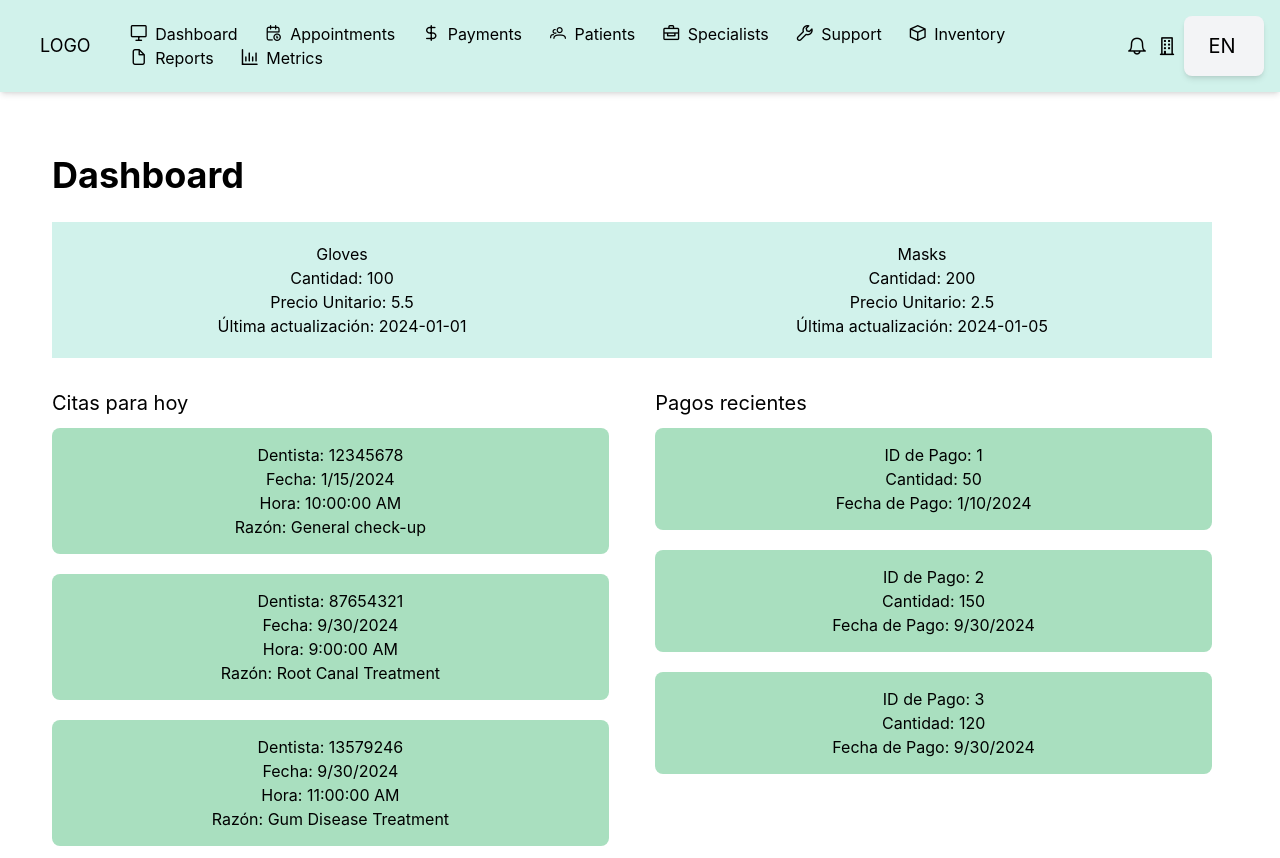
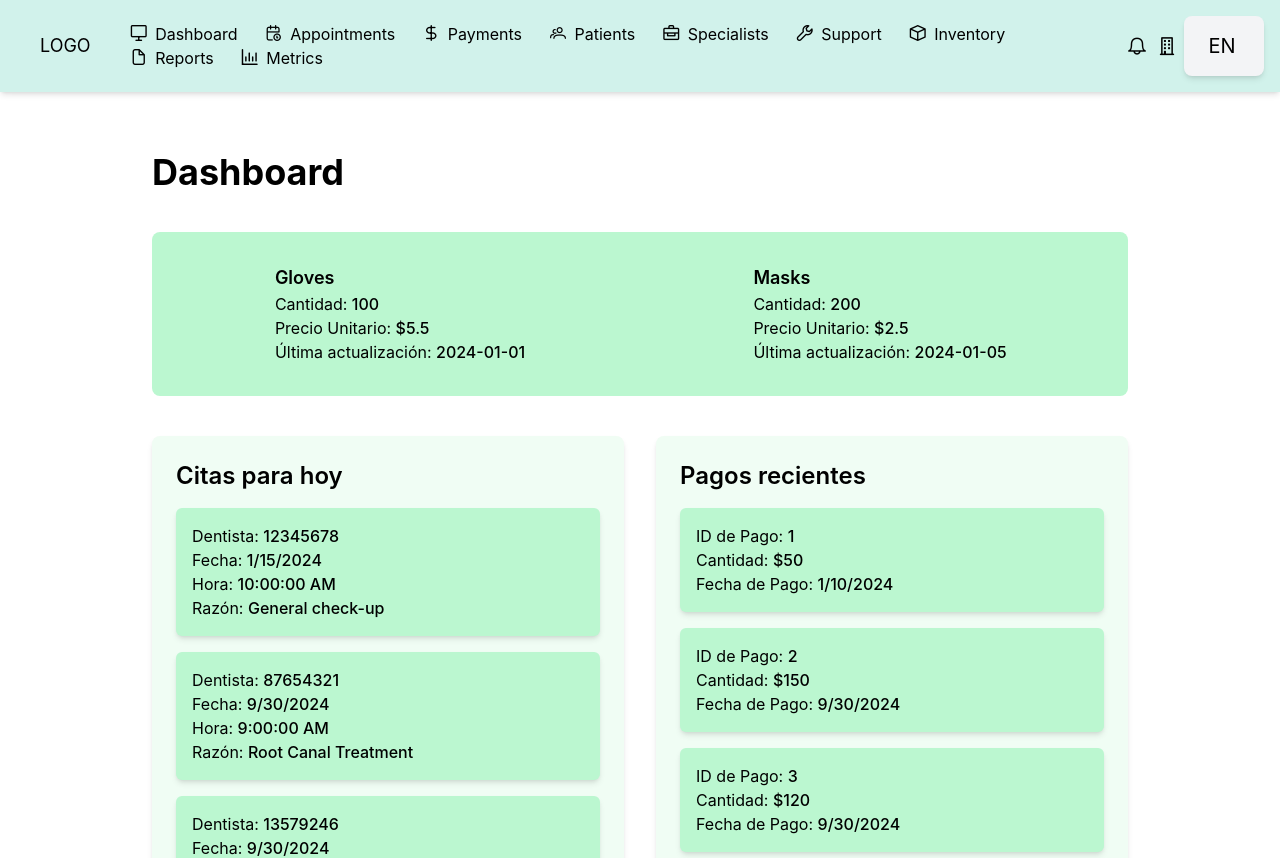
Before and after one commit to TF-AplicacionesWeb/Dentify, a Vue app: page /home/dashboard in a window 1280 px wide. Shown: the top 858 px of the page. Built offline with nearby package versions, Linux system fonts and the light colour scheme; data requests are answered from the project's data file.

Commit message:
Refactorizacion componente dashboard

```diff
--- /dev/null
+++ b/src/Dentify/components/Home/Dashboard/models/appointment.entity.js
@@ -0,0 +1,14 @@
+export class Appointment {
+    constructor(id, dentistDni, userId, appointmentDate, reason, completed = false, reminderSent = false, durationMinutes = 30, paymentId = null, paymentStatus = false) {
+        this.id = id;
+        this.dentistDni = dentistDni;
+        this.userId = userId;
+        this.appointmentDate = appointmentDate;
+        this.reason = reason;
+        this.completed = completed;
+        this.reminderSent = reminderSent;
+        this.durationMinutes = durationMinutes;
+        this.paymentId = paymentId;
+        this.paymentStatus = paymentStatus;
+    }
+}
--- /dev/null
+++ b/src/Dentify/components/Home/Dashboard/models/inventory.entity.js
@@ -0,0 +1,10 @@
+export class Inventory {
+    constructor(id, materialName, quantity, unitPrice, lastUpdated, userId) {
+        this.id = id;
+        this.materialName = materialName;
+        this.quantity = quantity;
+        this.unitPrice = unitPrice;
+        this.lastUpdated = lastUpdated;
+        this.userId = userId;
+    }
+}
--- /dev/null
+++ b/src/Dentify/components/Home/Dashboard/models/payment.entity.js
@@ -0,0 +1,7 @@
+export class Payment {
+    constructor(id, amount, paymentDate) {
+        this.id = id;
+        this.amount = amount;
+        this.paymentDate = paymentDate;
+    }
+}
--- a/src/Dentify/components/Home/Dashboard/pages/dashboard.page.vue
+++ b/src/Dentify/components/Home/Dashboard/pages/dashboard.page.vue
@@ -7,93 +7,76 @@ export default {
     return {
       inventory: [],
       appointments: [],
-      payments: []
+      payments: [],
+      dashboardApiService: new DashboardApiService(),
     };
   },
   created() {
     this.fetchData();
   },
   methods: {
-    fetchData() {
-      // Obtener datos de inventario
-      DashboardApiService.getInventory()
-          .then((response) => {
-            this.inventory = response.data;
-          })
-          .catch((error) => {
-            console.error("Error al obtener inventario:", error);
-          });
-
-      // Obtener datos de citas
-      DashboardApiService.getAppointments()
-          .then((response) => {
-            this.appointments = response.data;
-          })
-          .catch((error) => {
-            console.error("Error al obtener citas:", error);
-          });
-
-      // Obtener datos de pagos
-      DashboardApiService.getPayments()
-          .then((response) => {
-            this.payments = response.data;
-          })
-          .catch((error) => {
-            console.error("Error al obtener pagos:", error);
-          });
+    async fetchData() {
+      try {
+        this.inventory = await this.dashboardApiService.getInventory();
+        this.appointments = await this.dashboardApiService.getAppointments();
+        this.payments = await this.dashboardApiService.getPayments();
+      } catch (error) {
+        console.error("Error al obtener datos:", error);
+      }
     }
   }
 };
 </script>
 
 <template>
-  <div class="dashboard-container mt-24">
-    <h1 class="dashboard-title">Dashboard</h1>
-    <!-- Lista de inventario -->
-    <div class="cards-bar">
-      <pv-card
-          v-for="item in inventory"
-          :key="item.material_id"
-          class="dashboard-card info-card"
-      >
-        <template #content>
-          <p>{{ item.material_name }}</p>
-          <p>Cantidad: {{ item.quantity }}</p>
-          <p>Precio Unitario: {{ item.unit_price }}</p>
-          <p>Última actualización: {{ item.last_updated }}</p>
-        </template>
-      </pv-card>
+  <div class="mt-24 p-6 max-w-5xl mx-auto">
+    <h1 class="text-left text-4xl font-bold mb-10">Dashboard</h1>
+
+    <div class="dashboard-container bg-green-200 p-4 rounded-lg mb-10">
+      <div class="grid grid-cols-1 md:grid-cols-4 gap-4 justify-center items-center">
+        <pv-card
+            v-for="item in inventory"
+            :key="item.material_id"
+            class="bg-green-200 p-4"
+        >
+          <template #content>
+            <p class="font-semibold text-lg">{{ item.material_name }}</p>
+            <p>Cantidad: <span class="font-medium">{{ item.quantity }}</span></p>
+            <p>Precio Unitario: <span class="font-medium">${{ item.unit_price }}</span></p>
+            <p>Última actualización: <span class="font-medium">{{ item.last_updated }}</span></p>
+          </template>
+        </pv-card>
+      </div>
     </div>
 
-    <div class="appointments-payments-container">
-      <div class="appointments">
-        <h2>Citas para hoy</h2>
+    <div class="flex flex-col md:flex-row gap-8">
+      <div class="w-full md:w-1/2 bg-green-50 p-6 rounded-lg shadow-md">
+        <h2 class="text-2xl font-semibold mb-4 text-left">Citas para hoy</h2>
         <pv-card
             v-for="appointment in appointments"
             :key="appointment.appointment_id"
-            class="dashboard-card appointments-card"
+            class="bg-green-200 mb-4 p-4 rounded-md shadow-md"
         >
           <template #content>
-            <p>Dentista: {{ appointment.dentist_dni }}</p>
-            <p>Fecha: {{ new Date(appointment.appointment_date).toLocaleDateString() }}</p>
-            <p>Hora: {{ new Date(appointment.appointment_date).toLocaleTimeString() }}</p>
-            <p>Razón: {{ appointment.reason }}</p>
+            <p>Dentista: <span class="font-medium">{{ appointment.dentist_dni }}</span></p>
+            <p>Fecha: <span class="font-medium">{{ new Date(appointment.appointment_date).toLocaleDateString() }}</span></p>
+            <p>Hora: <span class="font-medium">{{ new Date(appointment.appointment_date).toLocaleTimeString() }}</span></p>
+            <p>Razón: <span class="font-medium">{{ appointment.reason }}</span></p>
           </template>
         </pv-card>
       </div>
 
-
-      <div class="payments">
-        <h2>Pagos recientes</h2>
+      <div class="w-full md:w-1/2 bg-green-50 p-6 rounded-lg shadow-md">
+        <h2 class="text-2xl font-semibold mb-4 text-left">Pagos recientes</h2>
         <pv-card
             v-for="payment in payments"
             :key="payment.payment_id"
-            class="dashboard-card payments-card"
+            class="bg-green-200 mb-4 p-4 rounded-md shadow-md"
         >
           <template #content>
-            <p>ID de Pago: {{ payment.id }}</p>
-            <p>Cantidad: {{ payment.amount }}</p>
-            <p>Fecha de Pago: {{ new Date(payment.payment_date).toLocaleDateString() }}</p>
+            <p>ID de Pago: <span class="font-medium">{{ payment.id }}</span></p>
+            <p>Cantidad: <span class="font-medium">${{ payment.amount }}</span></p>
+            <p>Fecha de Pago: <span class="font-medium">{{ new Date(payment.payment_date).toLocaleDateString() }}</span></p>
           </template>
         </pv-card>
       </div>
@@ -102,69 +85,26 @@ export default {
 </template>
 
 <style scoped>
-/* Contenedor Principal del Dashboard */
 .dashboard-container {
-  padding: 20px;
-  width: 1200px;
+  padding: 1rem;
+  border-radius: 0.5rem;
 }
 
-/* Estilo del título */
-.dashboard-title {
-  text-align: left;
-  font-size: 36px;
-  font-weight: bold;
-  margin-bottom: 20px;
-  margin-left: 0;
+.grid {
+  display: grid;
+  grid-template-columns: repeat(auto-fit, minmax(200px, 1fr));
+  justify-items: center;
+  align-items: center;
+  gap: 1rem;
 }
 
-/* Barra de Cards */
-.cards-bar {
-  display: flex;
-  justify-content: space-between;
-  margin-bottom: 30px;
-  width: 100%;
+.pv-card {
+  box-shadow: none;
+  padding: 0.5rem;
+  text-align: center;
 }
 
-/* Estilo de las Cards */
-.dashboard-card {
-  width: 100%;
-  background-color: #D1F2EB;
-  padding: 20px;
-  border-radius: 8px;
-  text-align: center;
-}
-.dashboard-card.info-card {
-  border-radius: 0;
-}
-
-/* Contenedor de Citas y Pagos */
-.appointments-payments-container {
-  display: flex;
-  justify-content: space-between;
-  width: 100%;
-}
-
-/* Sección de Citas */
-.appointments {
-  width: 48%;
-}
-
-/* Sección de Pagos */
-.payments {
-  width: 48%;
-}
-
-/* Estilo de las Cards de Citas y Pagos */
-.appointments-card,
-.payments-card {
-  margin-bottom: 20px;
-  background-color: #A9DFBF;
-  padding: 15px;
-}
-
-/* Estilo de los subtítulos */
-h2 {
-  font-size: 20px;
-  margin-bottom: 10px;
+.pv-card p {
+  margin: 0.2rem 0;
 }
 </style>
--- a/src/Dentify/components/Home/Dashboard/services/dashboard-api.service.js
+++ b/src/Dentify/components/Home/Dashboard/services/dashboard-api.service.js
@@ -1,15 +1,20 @@
-import axios from 'axios';
-const API_URL = 'http://localhost:3000'; // Cambia la URL según la configuración de tu servidor
+import BaseService from "../../../../../shared/services/base.service.js";
 
-export const DashboardApiService = {
-    getInventory() {
-        return axios.get(`${API_URL}/inventory`);
-    },
-    getAppointments() {
 
-        return axios.get(`${API_URL}/appointments`);
-    },
-    getPayments() {
-        return axios.get(`${API_URL}/payments`);
+ export class DashboardApiService extends BaseService {
+    constructor() {
+        super('http://localhost:3000');
     }
-};
+
+    async getInventory() {
+        return await this.getAll('/inventory');
+    }
+
+    async getAppointments() {
+        return await this.getAll('/appointments');
+    }
+
+    async getPayments() {
+        return await this.getAll('/payments');
+    }
+}
```
